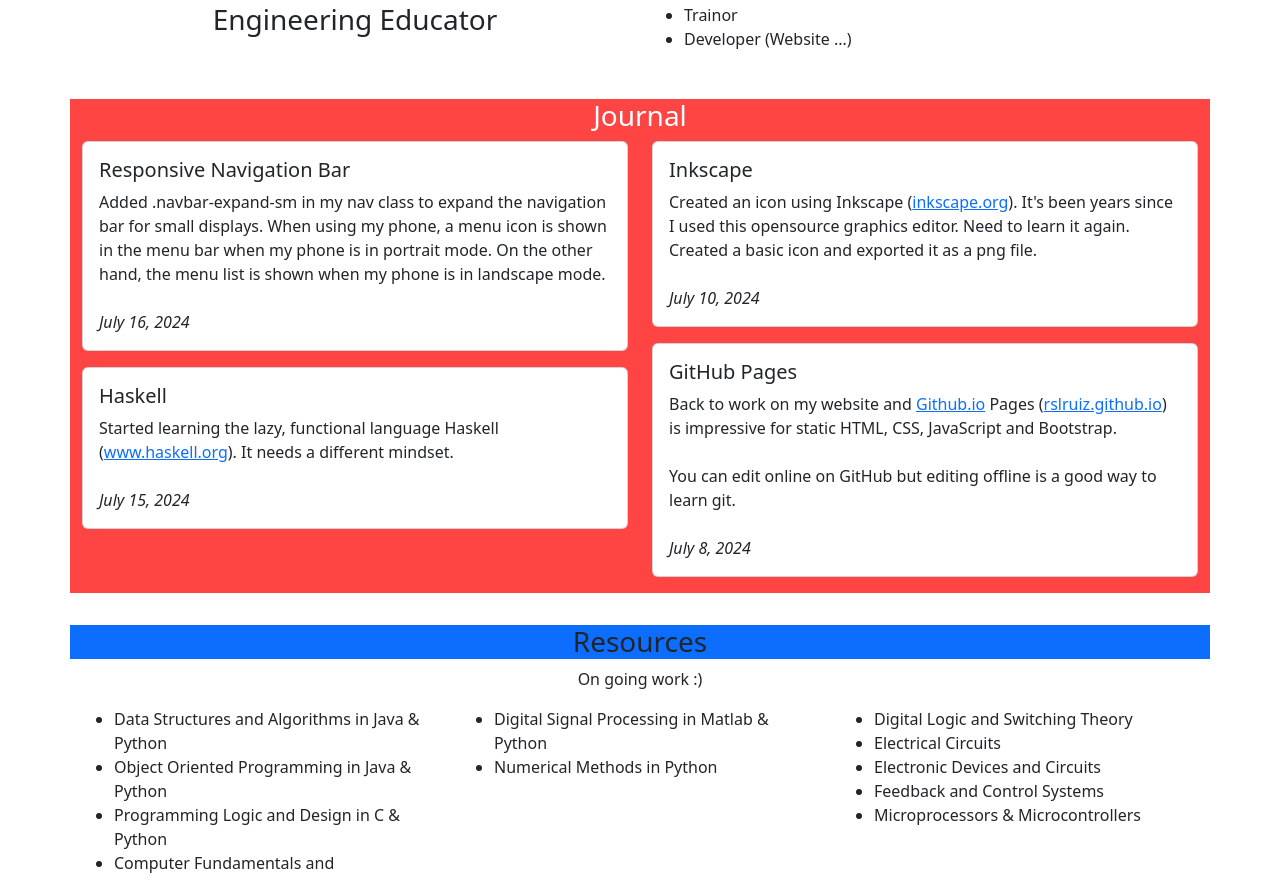
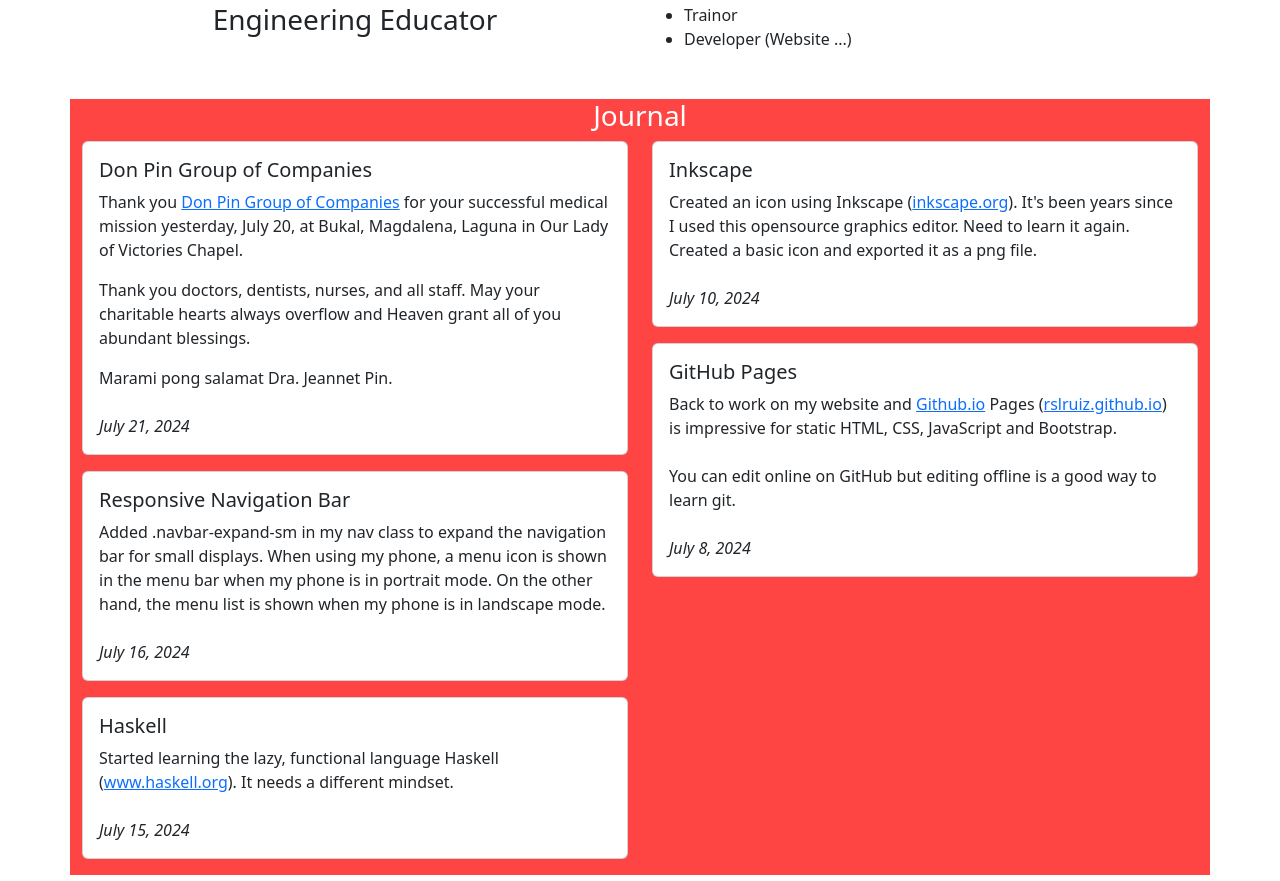
Before and after one commit to rslruiz/rslruiz.github.io, a plain HTML site: page index.html in a window 1280 px wide. Shown: the part 530-1411 px from the top of the page. Drawn offline with Linux system fonts and the light colour scheme.

Commit message:
Updated Journal.

```diff
--- a/index.html
+++ b/index.html
@@ -97,6 +97,27 @@
         <div class="col-md md-4"><!--"col col-md-6"-->
           <div class="card" style="margin-bottom: 1em;">
             <!--img src="..." class="card-img-top" alt="..."-->
+            <div class="card-body">
+              <!--div class="h1 mb-3">
+                <i class="bi bi-laptop">
+              </div-->
+              <h5 class="card-title">Don Pin Group of Companies</h5>
+              <p class="card-text">
+                Thank you <a href="https://donpincorp.com">Don Pin Group of Companies</a>
+                for your successful medical mission yesterday, July 20, at Bukal,
+                Magdalena, Laguna in Our Lady of Victories Chapel.</p>
+
+              <p class="card-text">Thank you doctors, dentists, nurses, and all staff. May your
+                charitable hearts always overflow and Heaven grant all of you
+                abundant blessings.</p>
+
+              <p class="card-text">Marami pong salamat Dra. Jeannet Pin.<br><br>
+
+                <em>July 21, 2024</em>
+              </p>
+            </div>
+          </div>
+          <div class="card" style="margin-bottom: 1em;">
             <div class="card-body">
               <!--div class="h1 mb-3">
                 <i class="bi bi-laptop">
```
